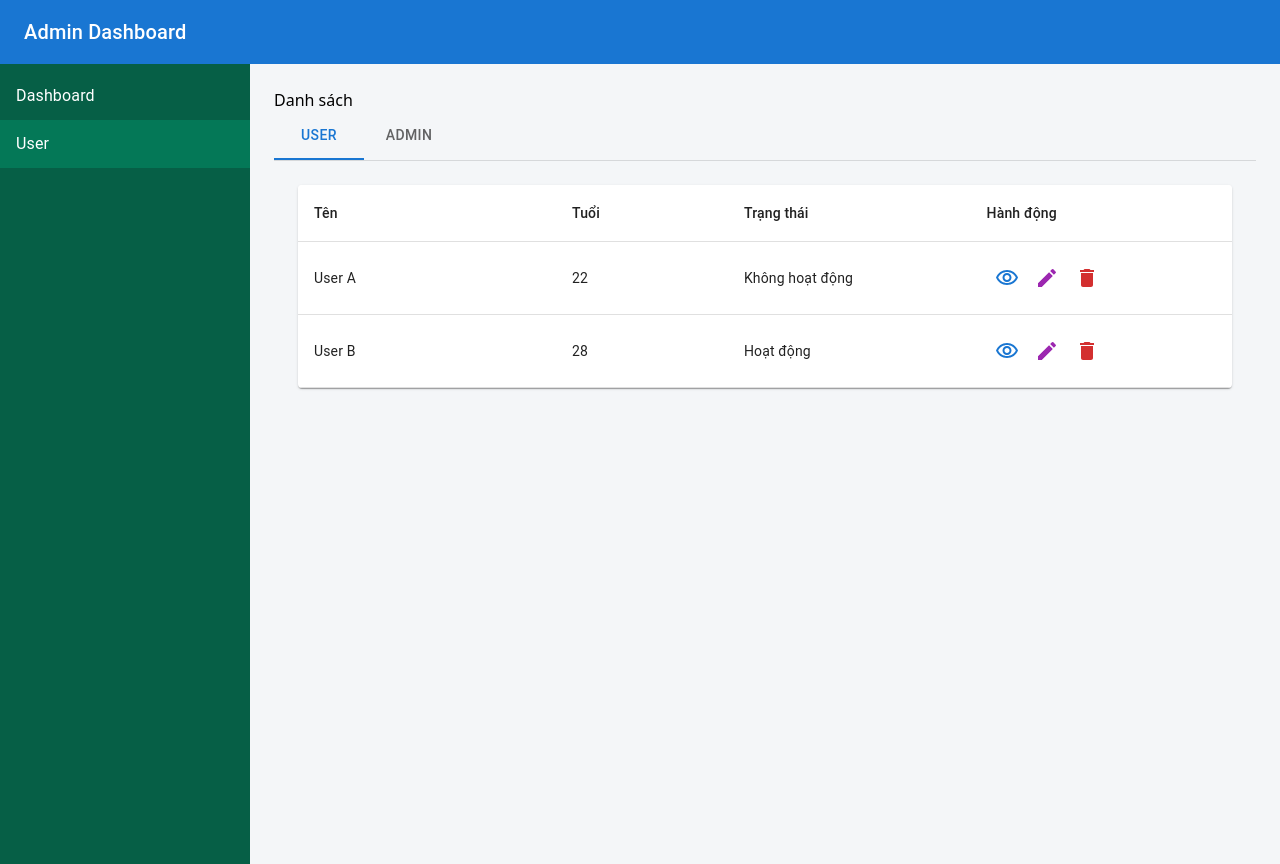
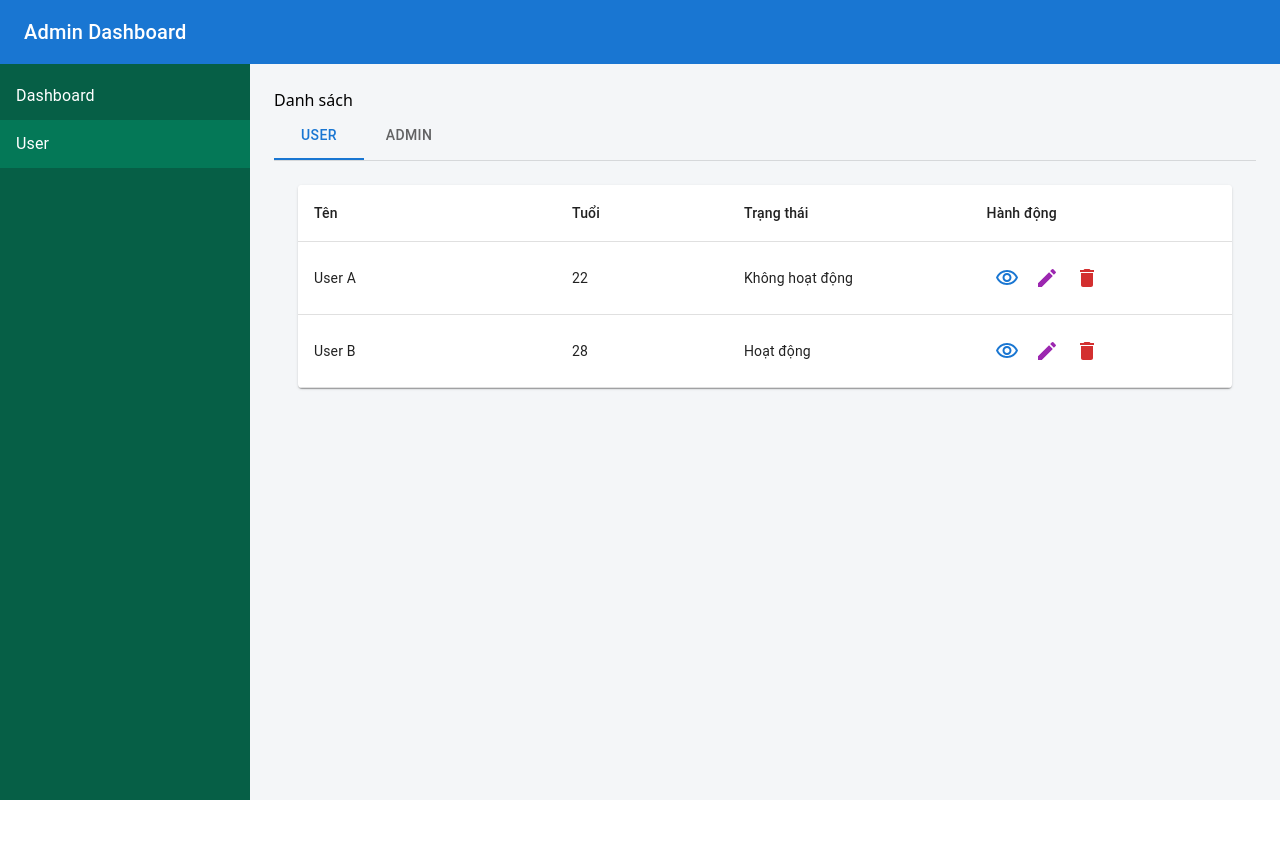
Before and after one commit to 7steam-work/dadangsinhhoc, a React (Vite) app: page /user in a window 1280 px wide. After the commit the page ends 800 px from the top, so only its background shows below. Built offline with nearby package versions, Linux system fonts and the light colour scheme.

Commit message:
fix bug layout

```diff
--- a/src/Components/SideBar/index.tsx
+++ b/src/Components/SideBar/index.tsx
@@ -10,7 +10,7 @@ const Sidebar: React.FC = () => {
         width: '250px',
         backgroundColor: '#065f46',
         color: 'white',
-        minHeight: '100vh',
+        minHeight: 'calc(100vh - 64px)',
       }}
     >
       <List>
--- a/src/Layouts/AdminLayout.tsx
+++ b/src/Layouts/AdminLayout.tsx
@@ -22,7 +22,7 @@ const AdminLayout: React.FC = () => {
             flexGrow: 1,
             p: 3,
             backgroundColor: '#f4f6f8',
-            minHeight: 'calc(100vh - 64px)', // Trừ chiều cao của Header
+            minHeight: 'calc(100vh - 64px)',
           }}
         >
           <Outlet />
```
